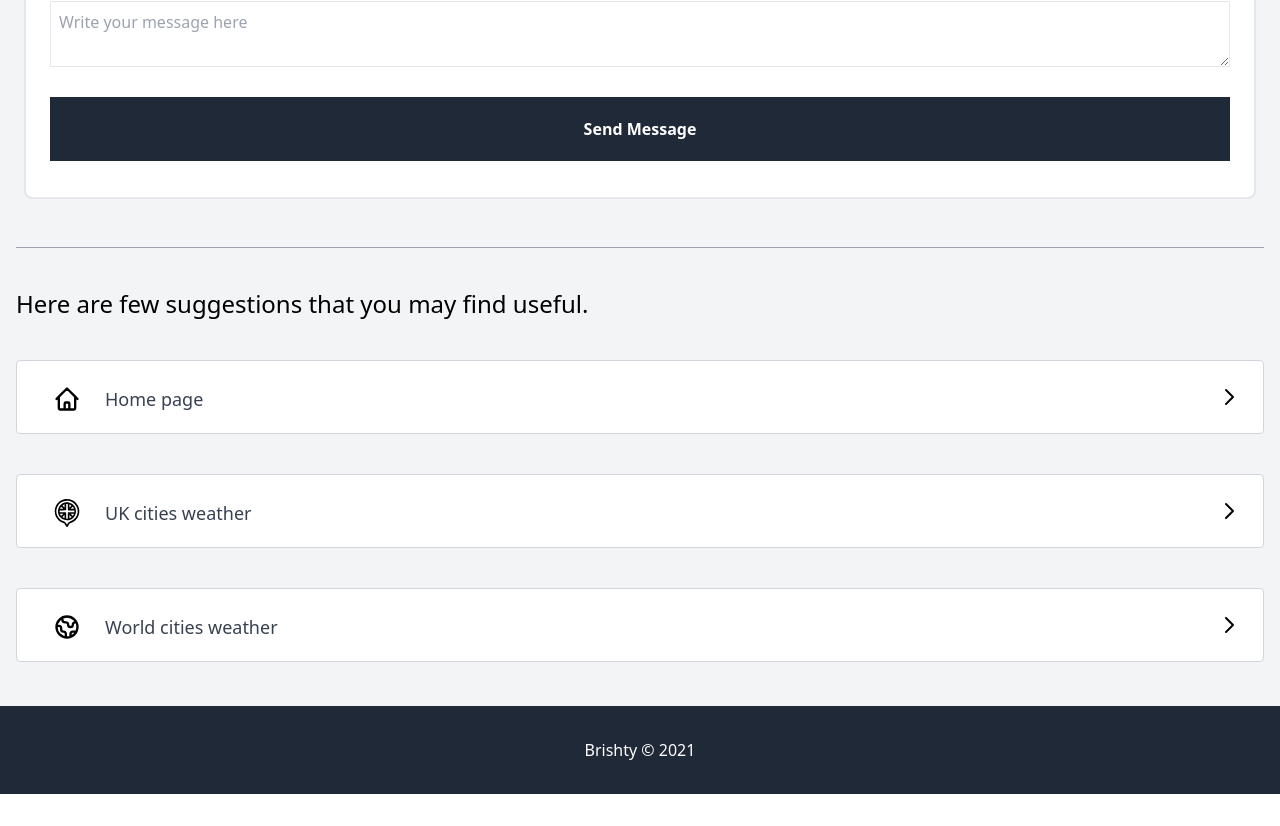
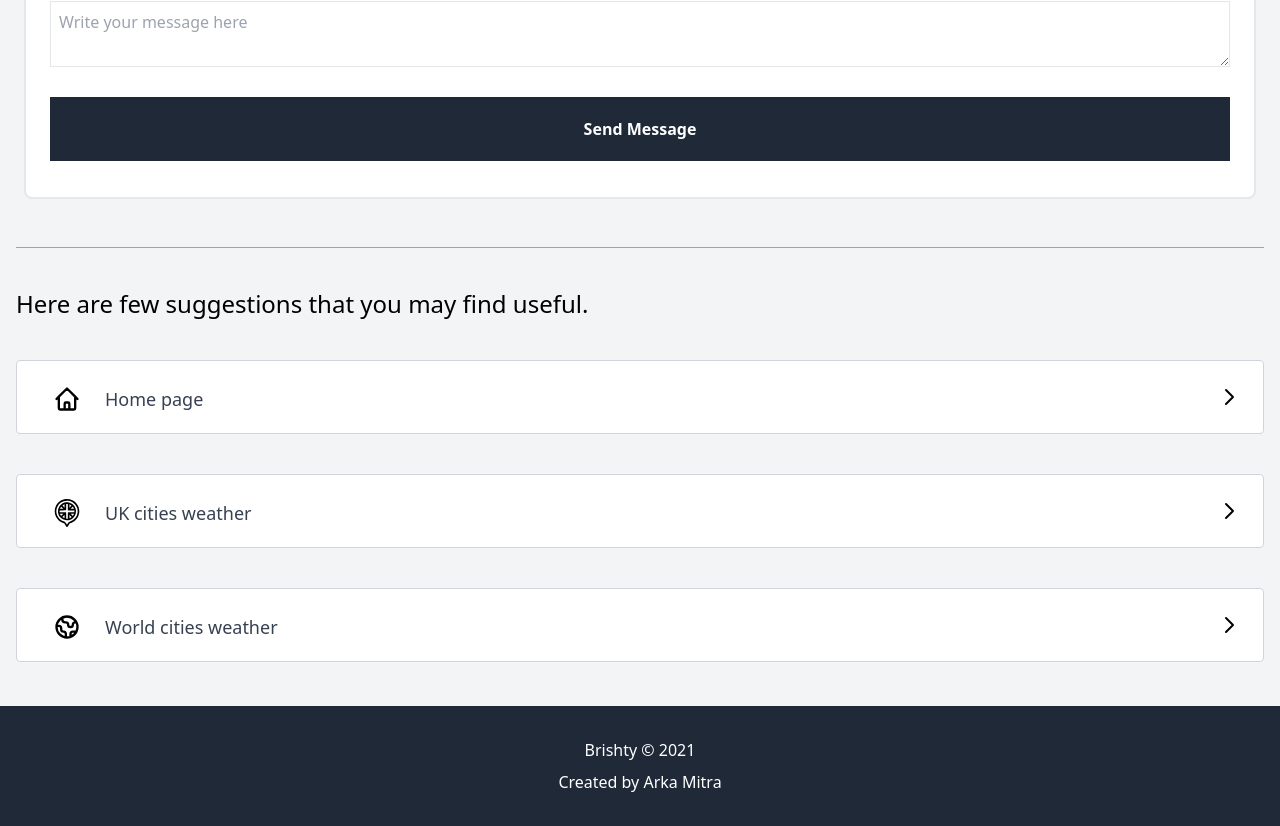
Before and after one commit to 92AM/brishty, a Next.js app: page /about in a window 1280 px wide. Shown: the part 822-1648 px from the top of the page. Before the commit the page ends 1616 px from the top, so only its background shows below. Built offline with nearby package versions, Linux system fonts and the light colour scheme.

Commit message:
Updates footer

```diff
--- a/components/Footer.tsx
+++ b/components/Footer.tsx
@@ -1,9 +1,16 @@
 import React from 'react'
+
+const currentYear = new Date().getFullYear();
 
 const Footer = () => {
     return (
         <footer className="bg-gray-800 text-white text-2l text-center p-8">
-            Brishty &#169; 2021
+            <div className="flex flex-col">
+                <span>{`Brishty © ${currentYear}`}</span>
+                <span className="pt-2">
+                    Created by <a className="hover:underline" href={"https://www.arkamitra.com"}>Arka Mitra</a>
+                </span>
+            </div>
         </footer>
     );
 };
```
